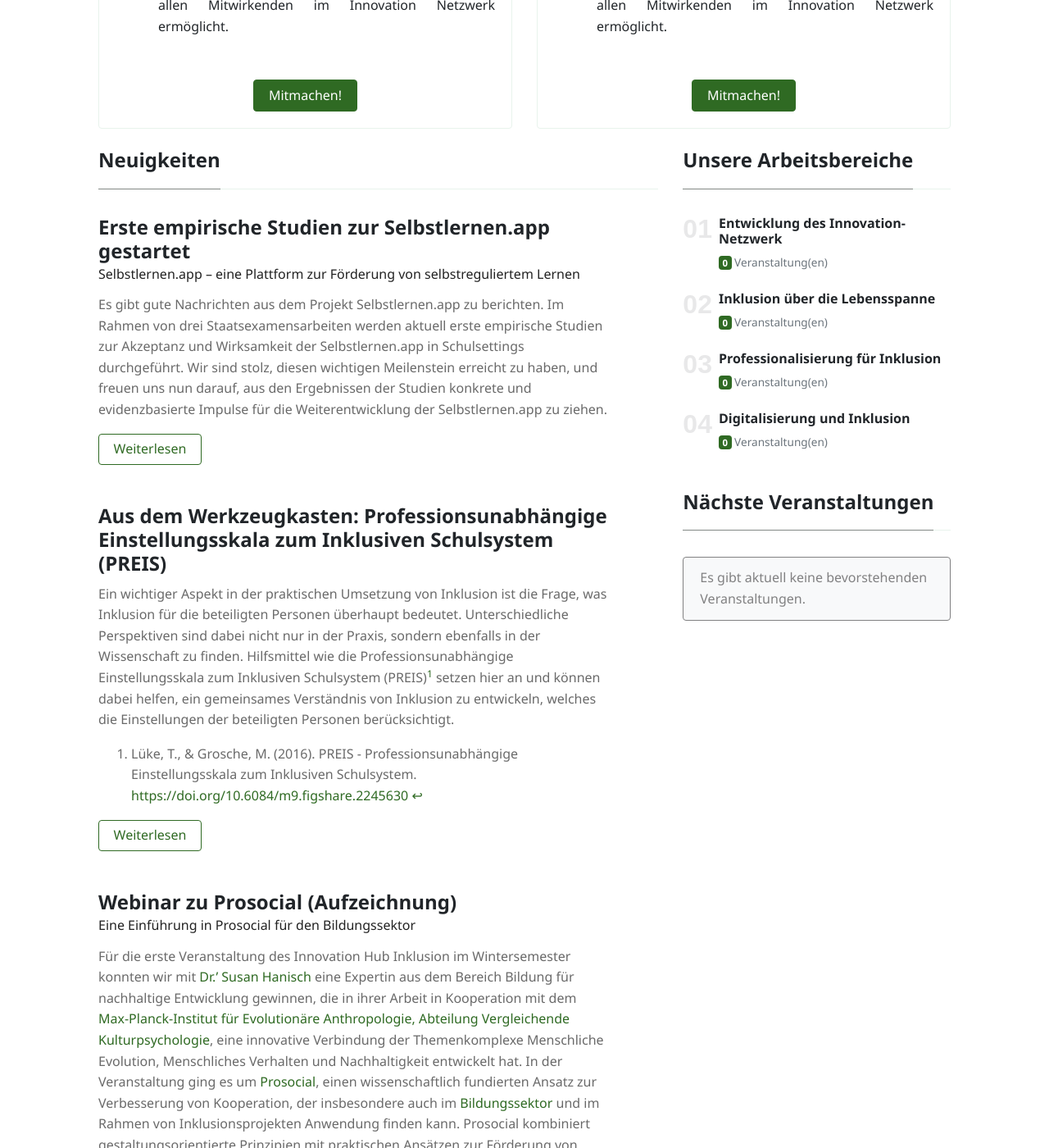
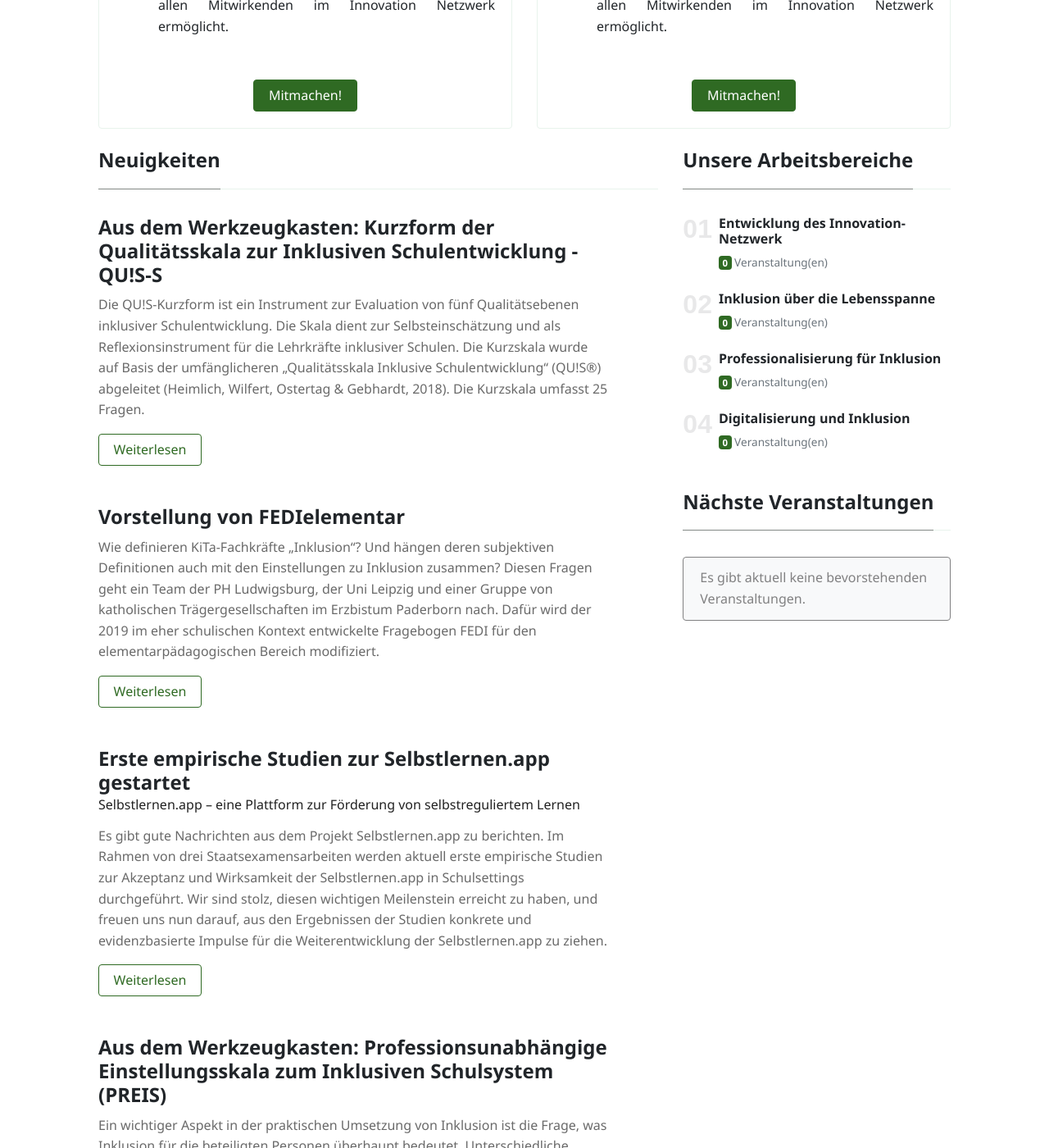
Before and after one commit to innovation-hub-inklusion/innovation-hub-inklusion.github.io, a Jekyll site: the page built from index.html, in a window 1280 px wide and 1400 px high, scrolled down 1280 px. Shown: the whole window at 82% size. Built offline with Jekyll 4.4.1, drawn with Linux system fonts in a browser that asks for light colours; the list of posts is cut into pages by our own code.

Commit message:
Add new posts

```diff
--- /dev/null
+++ b/_posts/2022-06-13-fedielementar.md
@@ -0,0 +1,23 @@
+---
+title: Vorstellung von FEDIelementar
+author: david
+workareas: [ AB-2 ]
+projects: [ P-FEDIELEMENTAR ]
+---
+
+Wie definieren KiTa-Fachkräfte „Inklusion“? Und hängen deren subjektiven Definitionen auch mit den Einstellungen zu Inklusion zusammen? Diesen Fragen geht ein Team der PH Ludwigsburg, der Uni Leipzig und einer Gruppe von katholischen Trägergesellschaften im Erzbistum Paderborn nach. Dafür wird der 2019 im eher schulischen Kontext entwickelte Fragebogen FEDI für den elementarpädagogischen Bereich modifiziert.
+
+Um inklusionsorientierte Entwicklungsprozesse voranzubringen, ist es wichtig, miteinander über eine gemeinsame Vision zu sprechen – und ein gemeinsames Verständnis von Inklusion zu entwickeln. Dazu kann es sinnvoll sein, in einer ersten „Ist-Stand-Analyse“ zu erheben, welche Vorstellungen vom Begriff Inklusion jede*r einzelne hat.
+
+In der Forschung stellt sich oftmals die Frage, wie die Umsetzung und der Erfolg inklusionsorientierter Prozesse und Projekte mit den subjektiven Begriffsverständnissen der Akteur*innen zusammenhängt. Dafür braucht es valide Messinstrumente, um diese zu erfassen.
+Für beide Zwecke wurde 2019 der „Fragebogen zur Erfassung subjektiver Definitionen von Inklusion“[^1] entwickelt und evaluiert[^2] – allerdings mit einem starken Fokus auf den schulischen Kontext.
+
+Wie aber definieren KiTa-Fachkräfte Inklusion? Und hängen deren subjektiven Definitionen auch mit den Einstellungen zu Inklusion zusammen? Diesen Fragen geht nun ein Team der PH Ludwigsburg, der Uni Leipzig und einer Gruppe von katholischen Trägergesellschaften im Erzbistum Paderborn nach. Dafür wurde wird der 2019 im eher schulischen Kontext entwickelte Fragebogen FEDI für den elementarpädagogischen Bereich modifiziert.
+
+In einer Erhebung, an der die 182 Einrichtungen der kooperierenden Trägergesellschaften teilnehmen und zu der auch weitere Kindertageseinrichtungen herzlich eingeladen sind, wird diese modifizierte Version gerade evaluiert.
+
+Sind Sie neugierig geworden und möchten mit Ihrer eigenen KiTa teilnehmen? Oder Sie kennen KiTas, die Sie auf die Befragung hinweisen möchten? Dann finden Sie hier alle wichtigen Informationen: [https://t1p.de/fedi-elementar](https://t1p.de/fedi-elementar)
+
+[^1]: Egener, L., Scheer, D., Labenstein, D. & Melzer, C. (2019). Fragebogen zur Erfassung subjektiver Definitionen von Inklusion (FEDI). [http://dx.doi.org/10.13140/RG.2.2.24022.40002](http://dx.doi.org/10.13140/RG.2.2.24022.40002)
+
+[^2]: Scheer, D., Egener, L., Laubenstein, D. & Melzer, C. (2020). Development and psychometric evaluation of an instrument measuring subjective definitions of inclusion (FEDI). International Journal of Inclusive Education, 1–21. [https://doi.org/10.1080/13603116.2020.1853256](https://doi.org/10.1080/13603116.2020.1853256)
--- /dev/null
+++ b/_posts/2022-06-13-quis-s.md
@@ -0,0 +1,35 @@
+---
+title: "Aus dem Werkzeugkasten: Kurzform der Qualitätsskala zur Inklusiven Schulentwicklung - QU!S-S"
+author: conny
+workareas: [ AB-2 ]
+---
+
+Die QU!S-Kurzform ist ein Instrument zur Evaluation von fünf Qualitätsebenen inklusiver Schulentwicklung. Die Skala dient zur Selbsteinschätzung und als Reflexionsinstrument für die Lehrkräfte inklusiver Schulen. Die Kurzskala wurde auf Basis der umfänglicheren „Qualitätsskala Inklusive Schulentwicklung“ (QU!S®) abgeleitet (Heimlich, Wilfert, Ostertag & Gebhardt, 2018). Die Kurzskala umfasst 25 Fragen.
+
+Jeweils fünf Fragen repräsentieren die einzelnen ökosystemischen Ebenen der inklusiven Schule:
+
+* Kinder und Jugendliche mit individuellen Bedürfnissen
+* Inklusiver Unterricht
+* Interdisziplinäre Teamkooperation
+* Inklusives Schulkonzept und Schulleben
+* Externe Unterstützungssysteme
+
+Die lange Fassung der QU!S® umfasst 125 Fragen und wird als Bewertungsskala von ausgebildeten externen Beratern oder für die langfristige inklusive Schulentwicklung als Selbstevaluation benutzt. Für die Lehrkräfte dient die QU!S-Arbeitsmappe als langfristig Instrument zur Selbsteinschätzung, um ihre eigene inklusiven Schulen weiterzuentwickeln. Alle Beteiligten sollen in einen gemeinsamen Dialog zur Entwicklung der inklusiven Schule eintreten. Die QU!S-S (short) kann am Anfang eines solchen Dialogs als Kurzform verwendet werden. Die Kurzform wird im praktischen Einsatz als Instrument der Selbstevaluation der Schule gesehen, um ein aktuelles Profil sowie Ansatzpunkte zur Weiterentwicklung zu geben. Auf diese Weise kann ein mehrperspektivisches, also objektives, Bild des Status der Umsetzung und möglicher Veränderungsansätze gewonnen werden. Für einen vertieften Einsatz wird lange Fassung der QU!S® mit 125 Fragen empfohlen.
+
+Um die Bereitschaft zur Teilnahme zu erhöhen und eine ökonomische Durchführung zu ermöglichen, wurde die QU!S-S möglichst kurz gehalten. Ebenso kann die QU!S-S auch als Forschungsinstrument verwendet werden und zeigte in einer Befragung von 485 Lehrkäfte zufriedenstellende reliable Messergebnisse. Die Kurzform dient auch dazu mehrere inklusiven Schulen parallel zu befragen und die Ergebnisse von Regionen oder Ländern zur vergleichen.
+
+**Lizenz**:
+
+Creative Commons Namensnennung - Nicht-kommerziell – Weitergabe unter gleichen Bedingungen 3.0 Deutschland Lizenz.
+
+**Instrument**:
+
+[https://eldorado.tu-dortmund.de/bitstream/2003/38479/1/QU%21S-S_deu.pdf](https://eldorado.tu-dortmund.de/bitstream/2003/38479/1/QU%21S-S_deu.pdf)
+
+**Artikel zur Kurzform**:
+
+Schurig, M., Weiß, S., Kiel, E., Heimlich, U., & Gebhardt, M. (2020). Assessment of the quality of inclusive schools A short form of the quality scale of inclusive school development (QU!S-S) – reliability, factorial structure and measurement invariance. International Journal of Inclusive Education, 1–16. [https://doi.org/10.1080/13603116.2020.1862405](https://doi.org/10.1080/13603116.2020.1862405)
+
+**Artikel zur Langform**:
+
+Heimlich, U., Ostertag, C., Wilfert, K. & Gebhardt, M. (2018). Konstruktion einer Skala zur Abbildung inklusiver Qualität von Schulen. Empirische Sonderpädagogik, 10(3), 211-231. [https://www.psychologie-aktuell.com/fileadmin/Redaktion/Journale/esp_3-2018_211-231.pdf](https://www.psychologie-aktuell.com/fileadmin/Redaktion/Journale/esp_3-2018_211-231.pdf)
```
Also changed, not shown: _posts/2022-05-07-Preis.md (+1 -1 lines).
